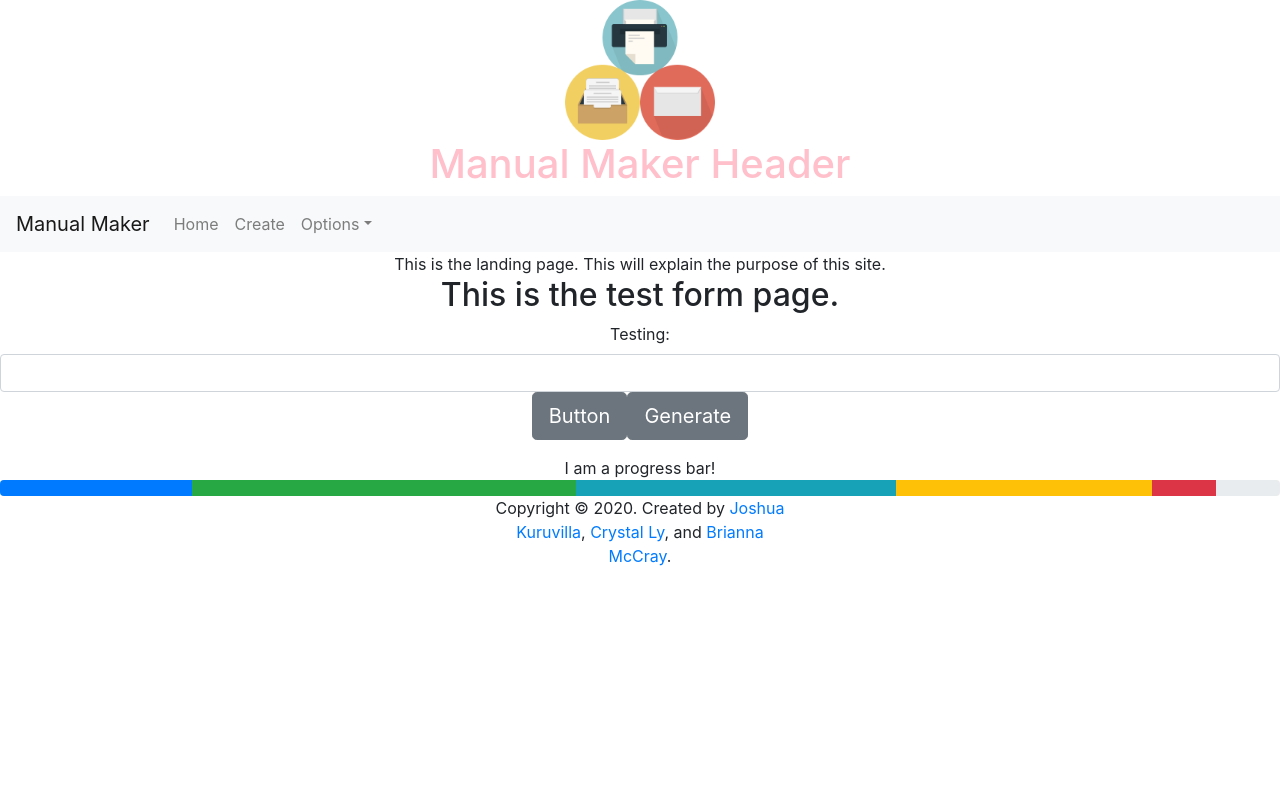
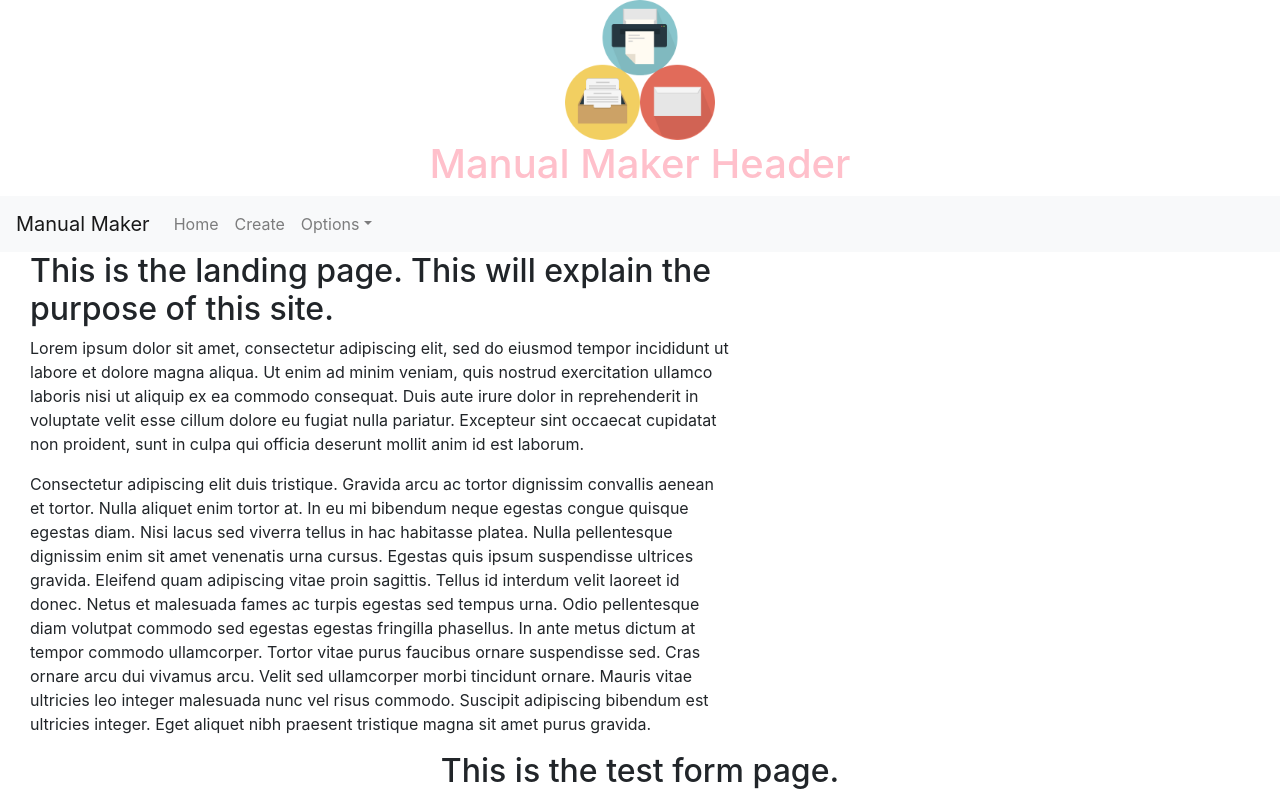
Before and after one commit to joshkuruvilla512/Manual-maker, a React (Create React App) app in the folder client/: page / in a window 1280 px wide. Shown: the top 800 px of the page. Built offline with nearby package versions, Linux system fonts and the light colour scheme.

Commit message:
added styling to components and pages

```diff
--- a/client/src/App.scss
+++ b/client/src/App.scss
@@ -6,6 +6,7 @@
 @import "../src/components/styles/header";
 @import "../src/components/styles/landing";
 @import "../src/components/styles/testForm";
+@import "../src/components/styles/progressBar";
 
 .App {
   text-align: center;
--- a/client/src/components/TestForm/testForm.js
+++ b/client/src/components/TestForm/testForm.js
@@ -86,8 +86,8 @@ const Forms = () => {
                     onChange={(event) => setFormState(event.target.value)}
 
                 />
-                <Button color="secondary" size="lg" onClick={handleSubmit}>Button</Button>
-                <Button color="secondary" size="lg" onClick={generate}>Generate</Button>
+                <Button id="buttonButton" color="secondary" size="lg" onClick={handleSubmit}>Button</Button>
+                <Button id="generateButton" color="secondary" size="lg" onClick={generate}>Generate</Button>
 
             </FormGroup>
         </>
--- /dev/null
+++ b/client/src/components/pages/aboutUs/aboutUs.js
@@ -0,0 +1,17 @@
+import React, { Component } from 'react';
+
+
+class AboutUs extends Component {
+    // state = {  }
+    render() {
+        return (
+            <div>
+                About Us Page
+                {/* <input>Testing</input> */}
+            </div>
+
+        );
+    }
+}
+
+export default AboutUs;
--- a/client/src/components/pages/landing/landing.js
+++ b/client/src/components/pages/landing/landing.js
@@ -5,9 +5,12 @@ class Landing extends Component {
     // state = {  }
     render() {
         return (
-            <div>
-                This is the landing page. This will explain the purpose of this site.
-                {/* <input>Testing</input> */}
+            <div id="landingContainer">
+                <h2>This is the landing page. This will explain the purpose of this site.</h2>
+
+                <p>Lorem ipsum dolor sit amet, consectetur adipiscing elit, sed do eiusmod tempor incididunt ut labore et dolore magna aliqua. Ut enim ad minim veniam, quis nostrud exercitation ullamco laboris nisi ut aliquip ex ea commodo consequat. Duis aute irure dolor in reprehenderit in voluptate velit esse cillum dolore eu fugiat nulla pariatur. Excepteur sint occaecat cupidatat non proident, sunt in culpa qui officia deserunt mollit anim id est laborum.</p>
+
+                <p>Consectetur adipiscing elit duis tristique. Gravida arcu ac tortor dignissim convallis aenean et tortor. Nulla aliquet enim tortor at. In eu mi bibendum neque egestas congue quisque egestas diam. Nisi lacus sed viverra tellus in hac habitasse platea. Nulla pellentesque dignissim enim sit amet venenatis urna cursus. Egestas quis ipsum suspendisse ultrices gravida. Eleifend quam adipiscing vitae proin sagittis. Tellus id interdum velit laoreet id donec. Netus et malesuada fames ac turpis egestas sed tempus urna. Odio pellentesque diam volutpat commodo sed egestas egestas fringilla phasellus. In ante metus dictum at tempor commodo ullamcorper. Tortor vitae purus faucibus ornare suspendisse sed. Cras ornare arcu dui vivamus arcu. Velit sed ullamcorper morbi tincidunt ornare. Mauris vitae ultricies leo integer malesuada nunc vel risus commodo. Suscipit adipiscing bibendum est ultricies integer. Eget aliquet nibh praesent tristique magna sit amet purus gravida.</p>
             </div>
 
         );
--- a/client/src/components/styles/_footer.scss
+++ b/client/src/components/styles/_footer.scss
@@ -2,5 +2,6 @@
     position: relative;
     width: 300px;
     margin: 0 auto;
+    padding-top: 30px;
     justify-content: center;
 }
--- a/client/src/components/styles/_landing.scss
+++ b/client/src/components/styles/_landing.scss
@@ -0,0 +1,5 @@
+#landingContainer{
+    max-width: 700px;
+    text-align: left;
+    margin-left: 30px;
+}
--- /dev/null
+++ b/client/src/components/styles/_progressBar.scss
@@ -0,0 +1,4 @@
+#progressBar {
+    width: 50%;
+    margin: 0 auto;
+}
--- a/client/src/components/styles/_testForm.scss
+++ b/client/src/components/styles/_testForm.scss
@@ -0,0 +1,19 @@
+#buttonButton, #generateButton {
+    margin-top: 20px;
+}
+
+#buttonButton {
+    margin-right: 20px;
+    background-color: rgb(245, 211, 60);
+    border: none;
+}
+
+#generateButton {
+    background-color: rgb(114, 196, 171);
+    border: none;
+}
+
+#success {
+    max-width: 60%;
+    margin: 0 auto;
+}
--- a/client/src/components/utilityComponents/MenuNavigation.js
+++ b/client/src/components/utilityComponents/MenuNavigation.js
@@ -1,5 +1,4 @@
-import React, { Component, useState } from 'react'
-
+import React, { Component, useState } from 'react';
 
 import {
     Collapse,
@@ -16,6 +15,8 @@ import {
     NavbarText
 } from 'reactstrap';
 
+import AboutUs from "../pages/aboutUs/aboutUs";
+
 const MenuNavigation = (props) => {
     const [isOpen, setIsOpen] = useState(false);
 
@@ -29,10 +30,10 @@ const MenuNavigation = (props) => {
                 <Collapse isOpen={isOpen} navbar>
                     <Nav className="mr-auto" navbar>
                         <NavItem>
-                            <NavLink href="/components/">Home</NavLink>
+                            <NavLink href="../pages/landing">Home</NavLink>
                         </NavItem>
                         <NavItem>
-                            <NavLink href="https://github.com/reactstrap/reactstrap">Create</NavLink>
+                            <NavLink href="../TestForm">Create</NavLink>
                         </NavItem>
                         <UncontrolledDropdown nav inNavbar>
                             <DropdownToggle nav caret>
@@ -43,18 +44,18 @@ const MenuNavigation = (props) => {
                                     About Us
                   </DropdownItem>
                                 <DropdownItem>
-                                    Contact Us
+                                    Placeholder
                   </DropdownItem>
                                 <DropdownItem divider />
                                 <DropdownItem>
-                                    How it Works
+                                    Contact Us
                   </DropdownItem>
                             </DropdownMenu>
                         </UncontrolledDropdown>
                     </Nav>
                 </Collapse>
             </Navbar>
-        </div>
+        </div >
     );
 }
 
--- a/client/src/components/utilityComponents/ProgressBar.js
+++ b/client/src/components/utilityComponents/ProgressBar.js
@@ -5,7 +5,7 @@ class ProgressBar extends Component {
         return (
             <div>
                 I am a progress bar!
-                <Progress multi>
+                <Progress multi id="progressBar">
                     <Progress bar value="15" />
                     <Progress bar color="success" value="30" />
                     <Progress bar color="info" value="25" />
```
